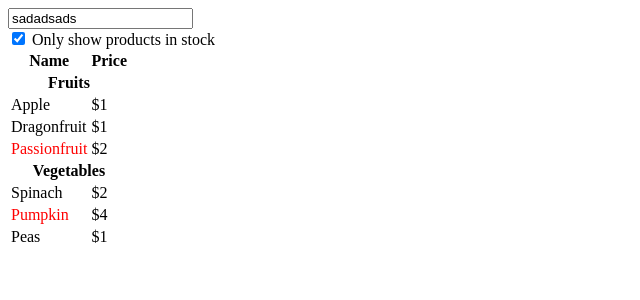
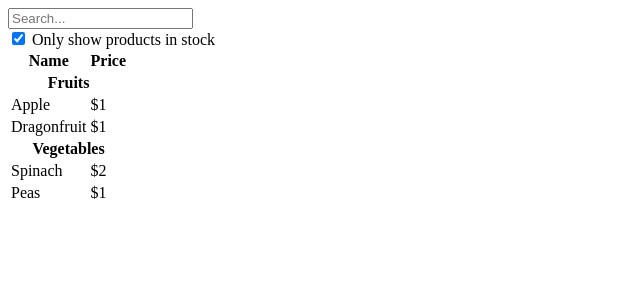
Before and after one commit to boriskzd/thinking-in-react, a React (Vite) app: page / in a window 1280 px wide. Shown: the top 300 px of the page, without its empty margins (0-640 px from the left). Built offline with nearby package versions, Linux system fonts and the light colour scheme.

Commit message:
display filtered list when user selects checkbox

```diff
--- a/src/components/FilterableProductTable.jsx
+++ b/src/components/FilterableProductTable.jsx
@@ -3,7 +3,7 @@ import ProductTable from "./ProductTable";
 import SearchBar from "./SearchBar";
 
 export default function FilterableProductTable({ products }) {
-	const [filterText, setFilterText] = useState("sadadsads");
+	const [filterText, setFilterText] = useState("");
 	const [inStockOnly, setInStockOnly] = useState(true);
 
 	return (
--- a/src/components/ProductTable.jsx
+++ b/src/components/ProductTable.jsx
@@ -23,9 +23,18 @@ export default function ProductTable({ products, filterText, inStockOnly }) {
 				{Object.keys(categories).map((category) => (
 					<React.Fragment key={category}>
 						<ProductCategoryRow category={category} />
-						{categories[category].map((item) => (
-							<ProductRow product={item} key={item.name} />
-						))}
+						{categories[category].map((item) => {
+							// !inStockOnly --- when checkbox is unchecked, show all items
+							// inStockOnly && item.stocked --- when checkbox is checked, show only stocked items
+							if (!inStockOnly || (inStockOnly && item.stocked)) {
+								return (
+									<ProductRow
+										product={item}
+										key={item.name}
+									/>
+								);
+							}
+						})}
 					</React.Fragment>
 				))}
 			</>
```
